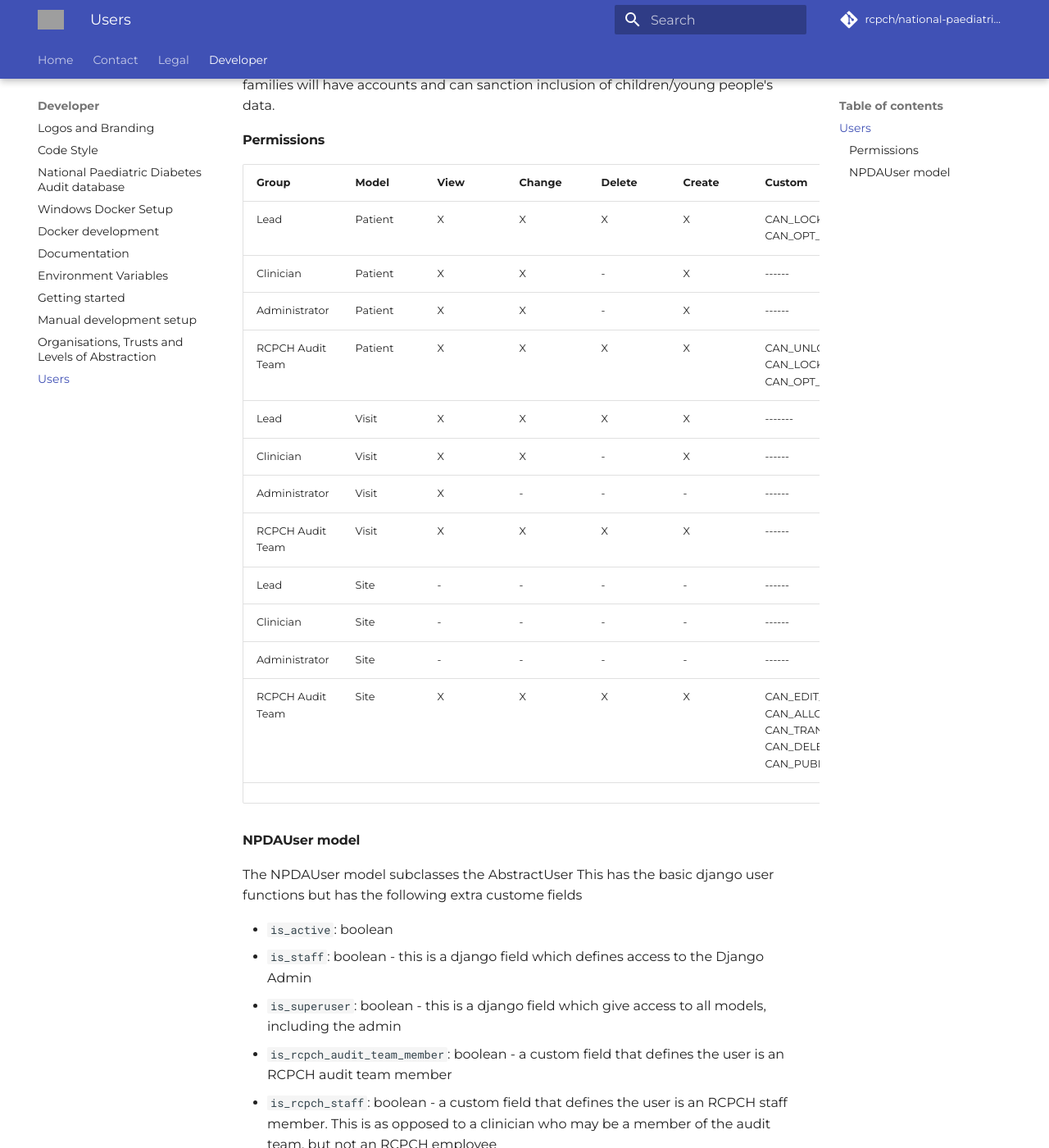
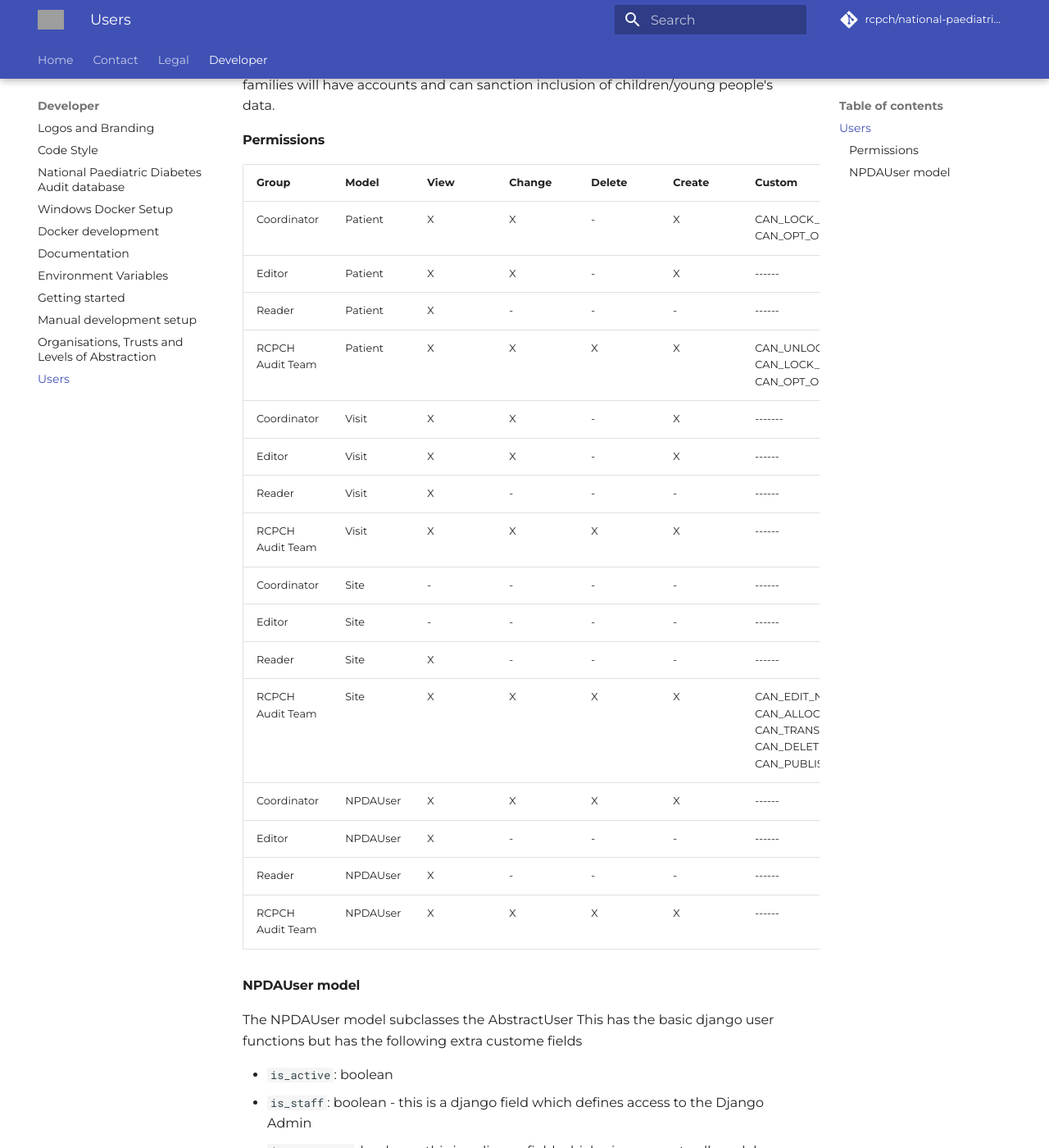
Before and after one commit to rcpch/national-paediatric-diabetes-audit, an MkDocs documentation site: the page built from documentation/docs/developer/users.md, in a window 1280 px wide and 1400 px high, scrolled down 426 px. Shown: the whole window at 82% size. Built offline with MkDocs 1.6.1 and Material for MkDocs 9.7.7, drawn with Linux system fonts in a browser that asks for light colours; comment, search, counter and statistics services are not loaded; some of the changed text lies outside the part shown; grey boxes are pictures that could not be loaded.

```diff
--- a/documentation/docs/developer/users.md
+++ b/documentation/docs/developer/users.md
@@ -3,13 +3,15 @@ title: Users
 author: Dr Simon Chapman
 ---
 
+<!-- TODO UPDATE WITH NEW ROLES -->
+
 ### Users
 
 There are 5 user types:
 
-- Lead clinician
-- Clinician
-- Administrator
+- Editor
+- Reader
+- Coordinator
 - RCPCH Audit Team
 - Children, Young People and Families
 
@@ -17,21 +19,25 @@ The last group has no real implementation at the moment but in time it is hoped
 
 #### Permissions
 
-|      Group       | Model   | View | Change | Delete | Create | Custom |
-| ---------------- | ------- | ---- | ------ | ------ | ------ | ------ |
-| Lead             | Patient |   X  |    X   |    X   |    X   | CAN_LOCK_CHILD_PATIENT_DATA_FROM_EDITING, CAN_OPT_OUT_CHILD_FROM_INCLUSION_IN_AUDIT |
-| Clinician        | Patient |   X  |    X   |    -   |    X   | ------ |
-| Administrator    | Patient |   X  |    X   |    -   |    X   | ------ |
-| RCPCH Audit Team | Patient |   X  |    X   |    X   |    X   | CAN_UNLOCK_CHILD_PATIENT_DATA_FROM_EDITING, CAN_LOCK_CHILD_PATIENT_DATA_FROM_EDITING, CAN_OPT_OUT_CHILD_FROM_INCLUSION_IN_AUDIT |
-| Lead             | Visit |   X  |    X   |    X   |    X   | ------- |
-| Clinician        | Visit |   X  |    X   |    -   |    X   |  ------ |
-| Administrator    | Visit |   X  |    -   |    -   |    -   |  ------ |
-| RCPCH Audit Team | Visit |   X  |    X   |    X   |    X   |  ------ |
-| Lead             | Site    |   -  |    -   |    -   |    -   | ------ |
-| Clinician        | Site    |   -  |    -   |    -   |    -   | ------ |
-| Administrator    | Site    |   -  |    -   |    -   |    -   | ------ |
-| RCPCH Audit Team | Site    |   X  |    X   |    X   |    X   | CAN_EDIT_NPDA_LEAD_CENTRE, CAN_ALLOCATE_NPDA_LEAD_CENTRE, CAN_TRANSFER_NPDA_LEAD_CENTRE, CAN_DELETE_NPDA_LEAD_CENTRE, CAN_PUBLISH_NPDA_DATA |
-| |
+|      Group       | Model    | View | Change | Delete | Create | Custom |
+| ---------------- | -------- | ---- | ------ | ------ | ------ | ------ |
+| Coordinator      | Patient  |   X  |    X   |    -   |    X   | CAN_LOCK_CHILD_PATIENT_DATA_FROM_EDITING, CAN_OPT_OUT_CHILD_FROM_INCLUSION_IN_AUDIT |
+| Editor           | Patient  |   X  |    X   |    -   |    X   | ------ |
+| Reader           | Patient  |   X  |    -   |    -   |    -   | ------ |
+| RCPCH Audit Team | Patient  |   X  |    X   |    X   |    X   | CAN_UNLOCK_CHILD_PATIENT_DATA_FROM_EDITING, CAN_LOCK_CHILD_PATIENT_DATA_FROM_EDITING, CAN_OPT_OUT_CHILD_FROM_INCLUSION_IN_AUDIT |
+| Coordinator      | Visit    |   X  |    X   |    -   |    X   | ------- |
+| Editor           | Visit    |   X  |    X   |    -   |    X   |  ------ |
+| Reader           | Visit    |   X  |    -   |    -   |    -   |  ------ |
+| RCPCH Audit Team | Visit    |   X  |    X   |    X   |    X   |  ------ |
+| Coordinator      | Site     |   -  |    -   |    -   |    -   | ------ |
+| Editor           | Site     |   -  |    -   |    -   |    -   | ------ |
+| Reader           | Site     |   X  |    -   |    -   |    -   | ------ |
+| RCPCH Audit Team | Site     |   X  |    X   |    X   |    X   | CAN_EDIT_NPDA_LEAD_CENTRE, CAN_ALLOCATE_NPDA_LEAD_CENTRE, CAN_TRANSFER_NPDA_LEAD_CENTRE, CAN_DELETE_NPDA_LEAD_CENTRE, CAN_PUBLISH_NPDA_DATA |
+| Coordinator      | NPDAUser |   X  |   X    |    X   |    X   | ------ |
+| Editor           | NPDAUser |   X  |   -    |    -   |    -   | ------ |
+| Reader           | NPDAUser |   X  |   -    |    -   |    -   | ------ |
+| RCPCH Audit Team | NPDAUser |   X  |   X    |    X   |    X   | ------ |
+
 
 #### NPDAUser model
 
```
Also changed, not shown: documentation/docs/clinician-users/get-started.md (+3 -3 lines), documentation/docs/developer/architecture-overview.md (+2 -2 lines).
